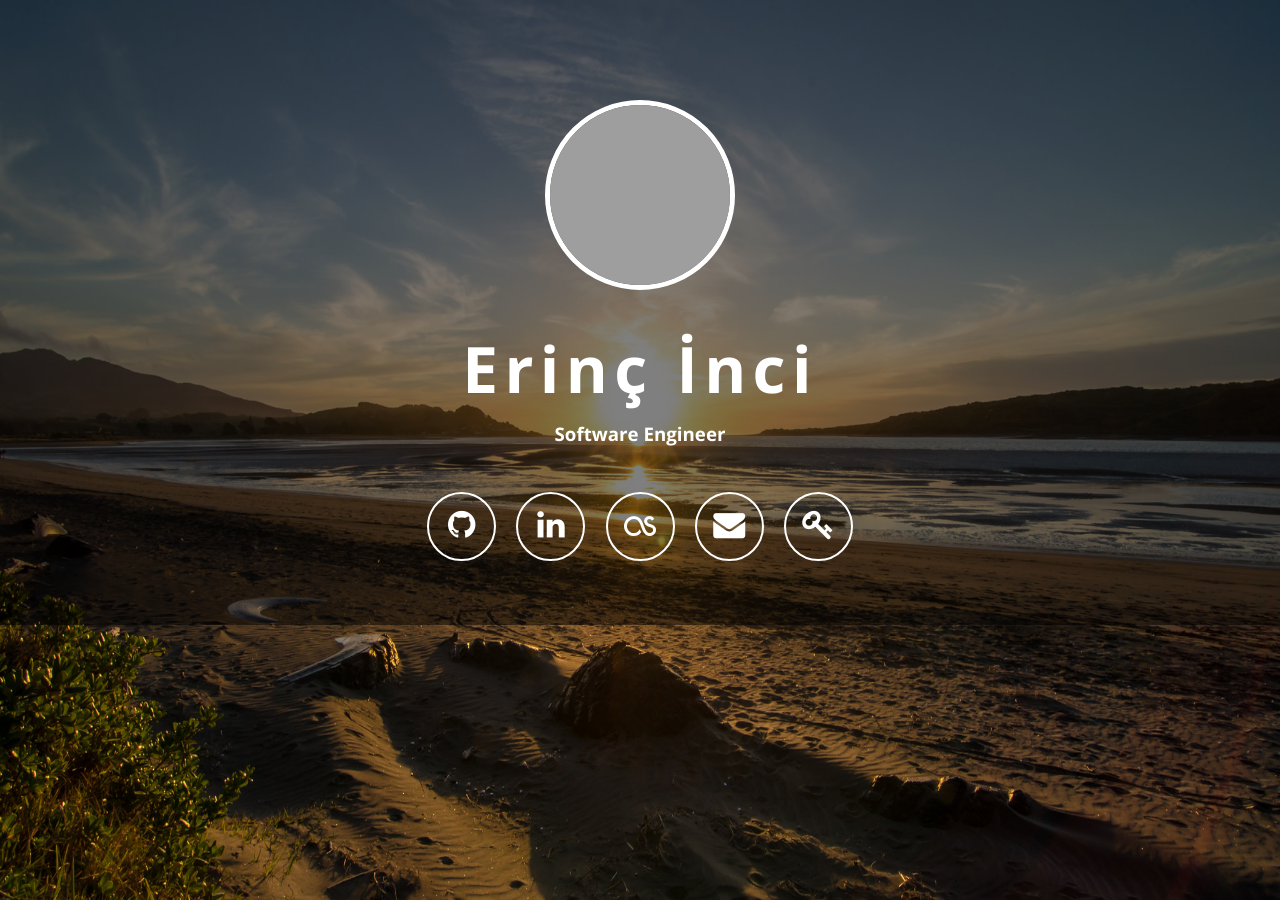
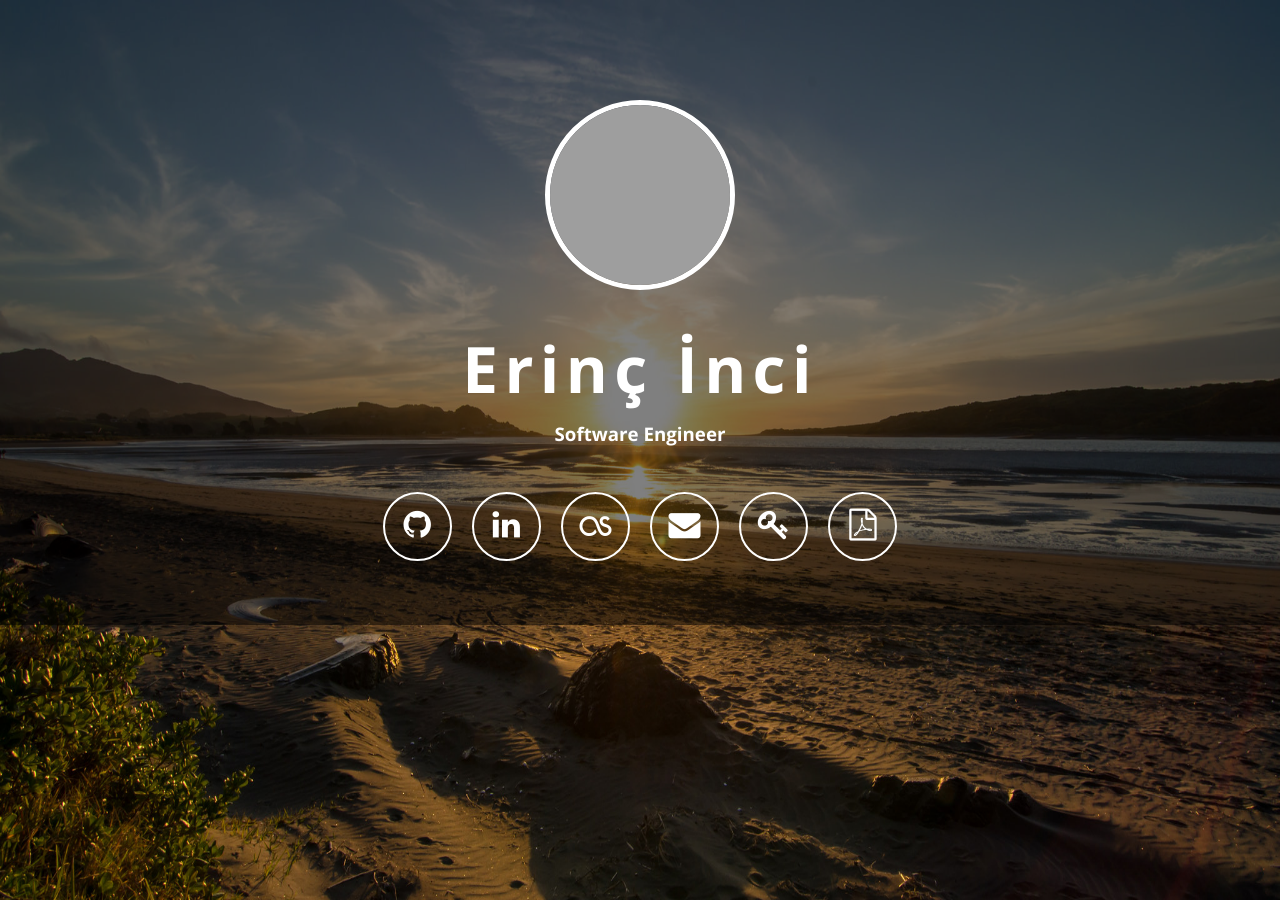
Before and after one commit to erincinci/erincinci.github.io, a Jekyll site: the page built from index.html, in a window 1280 px wide. Built offline with Jekyll 4.4.1, drawn with Linux system fonts in a browser that asks for light colours; nearby versions of some CDN libraries; grey boxes are pictures that could not be loaded.

Commit message:
added CV pdf and link

```diff
--- a/_config.yml
+++ b/_config.yml
@@ -25,6 +25,7 @@ lastfm_username: erincinci
 #blog_url: "/blog"
 email: erincinci@gmail.com
 public_key_url: "http://pastebin.com/raw/mpLPVJHX"
+resume: "https://raw.githubusercontent.com/erincinci/erincinci.github.io/master/CV.pdf"
 
 # Avatar
 avatar: yes
--- a/index.html
+++ b/index.html
@@ -114,6 +114,10 @@ permalink: /
                     {% if site.public_key_url %}
                     <li><a class="fa fa-2x fa-key" href="{{ site.public_key_url }}"><span class="description">PGP Key</span></a></li>
                     {% endif %}
+
+                    {% if site.resume %}
+                    <li><a class="fa fa-2x fa-file-pdf-o" href="{{ site.resume }}"><span class="description">Resume</span></a></li>
+                    {% endif %}
                 </ul>
         </div>
 
```
Also changed, not shown: 1 other file.
